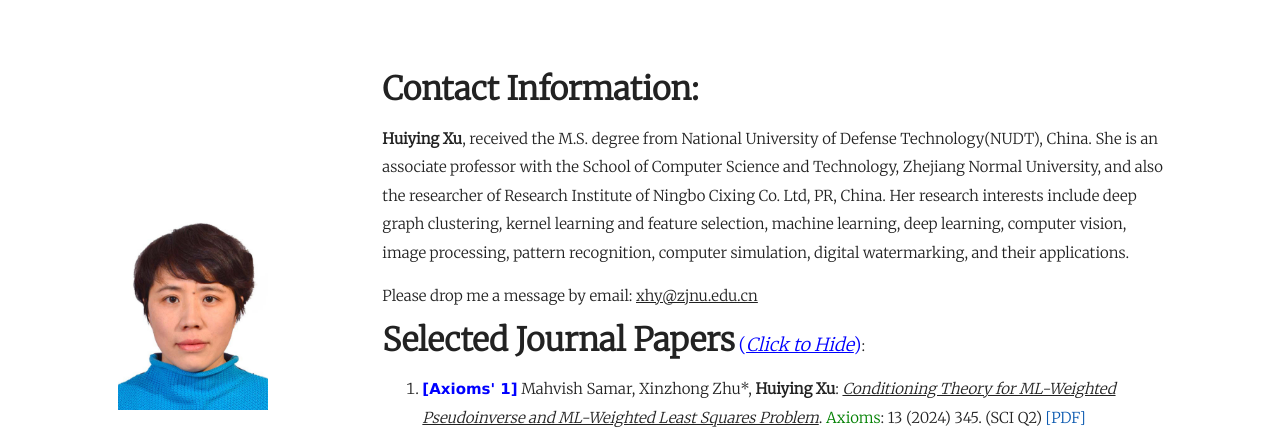
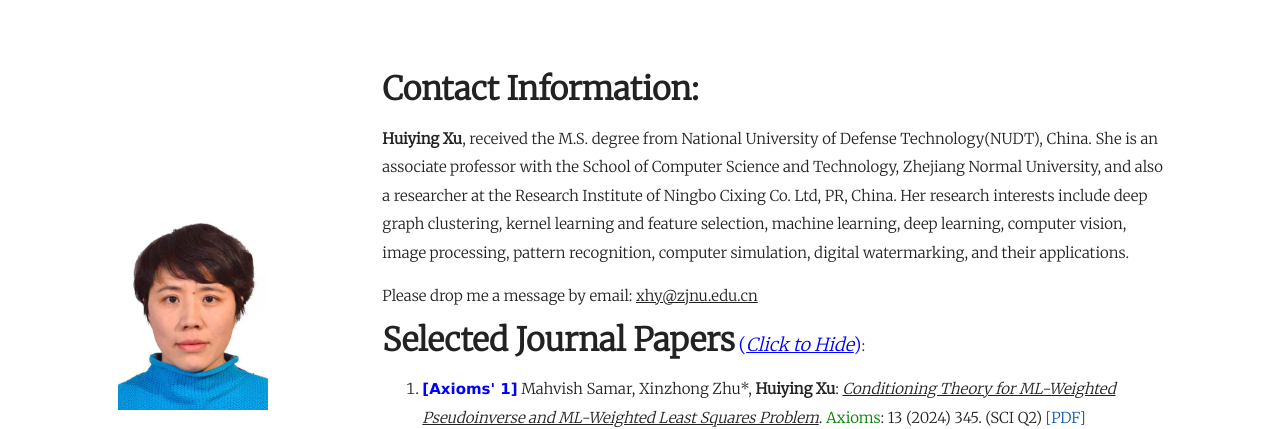
Before and after one commit to xinzhongzhu/huiyingxu-zj.github.io, a Jekyll site: the page built from index.md, in a window 1280 px wide and 900 px high. Shown: the top 429 px of the window. Built offline with Jekyll 4.4.1, drawn with Linux system fonts in a browser that asks for light colours.

```diff
--- a/index.md
+++ b/index.md
@@ -6,7 +6,7 @@ layout: page
 <font size="6"><b>Contact Information:</b></font>
 
 
-<b>Huiying Xu</b>, received the M.S. degree from National University of Defense Technology(NUDT), China. She is an associate professor with the School of Computer Science and Technology, Zhejiang Normal University, and also the researcher of Research Institute of Ningbo Cixing Co. Ltd, PR, China. Her research interests include deep graph clustering, kernel learning and feature selection, machine learning, deep learning, computer vision, image processing, pattern recognition, computer simulation, digital watermarking, and their applications.
+<b>Huiying Xu</b>, received the M.S. degree from National University of Defense Technology(NUDT), China. She is an associate professor with the School of Computer Science and Technology, Zhejiang Normal University, and also a researcher at the Research Institute of Ningbo Cixing Co. Ltd, PR, China. Her research interests include deep graph clustering, kernel learning and feature selection, machine learning, deep learning, computer vision, image processing, pattern recognition, computer simulation, digital watermarking, and their applications.
 
 Please drop me a message by email: <u>xhy@zjnu.edu.cn</u>
 
```
